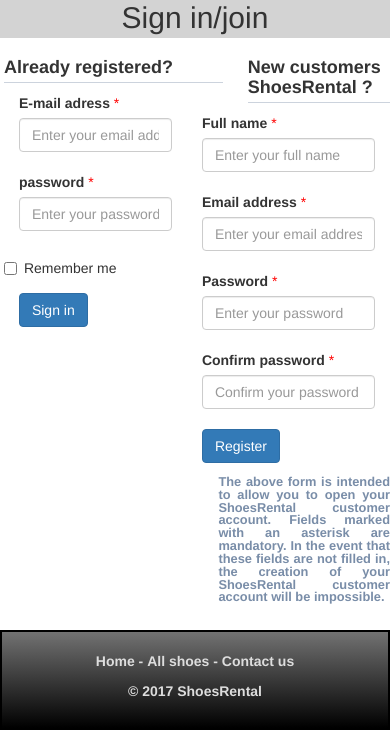
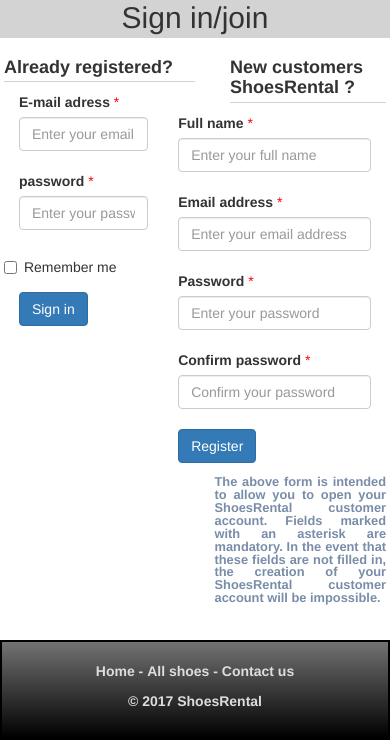
Before and after one commit to issam21000/LumberShoes, a PHP site: template components/user.twig in a window 390 px wide. Shown: the part 100-844 px from the top of the page. Run offline with PHP 8.4, Linux system fonts and the light colour scheme; the template is opened without the code that fills it, so the values that code supplies are empty; some libraries are stand-ins or nearby versions.

Commit message:
some changes in css

```diff
--- a/Assets/css/styles.css
+++ b/Assets/css/styles.css
@@ -47,6 +47,7 @@ h4{
 	display:flex;
 	flex-direction: row;
 	margin-left: 1%;
+	margin-right: 1%;
 }
 
 .paragraph{
@@ -56,7 +57,7 @@ h4{
     width:44%;
     font-size: .917em;
     text-align: justify;
-    margin-left: 56%;
+    margin-left: 55%;
     line-height: 1em;
 }
 
@@ -77,7 +78,8 @@ footer {
 	height: 100px;
 	background: linear-gradient(#727272,#000000);
 	text-align: center;
-	/*position: absolute;
+	margin-top: 5%;
+	/*position: fixed;
 	bottom: 0;*/
 
 }
@@ -489,3 +491,17 @@ input.searchBarShoes:focus {
 		margin-top: -38px;
     margin-left: 60px;
 }
+
+.registerForm{
+	width: 100%;
+}
+
+@media screen and (max-width:1024px){
+	.registerForm{
+		width: 70%;
+	}
+
+	.form-horizontal{
+		width: 50%;
+	}
+}
--- a/components/user.twig
+++ b/components/user.twig
@@ -88,7 +88,7 @@
 				</form>
 
 
-				<form name="register"  method="post" action="{{ path_for('enregistrer') }}">
+				<form class="registerForm" name="register"  method="post" action="{{ path_for('enregistrer') }}">
 					<div class="inscription">
 						<h4>New customers ShoesRental ?</h4>
 
```
